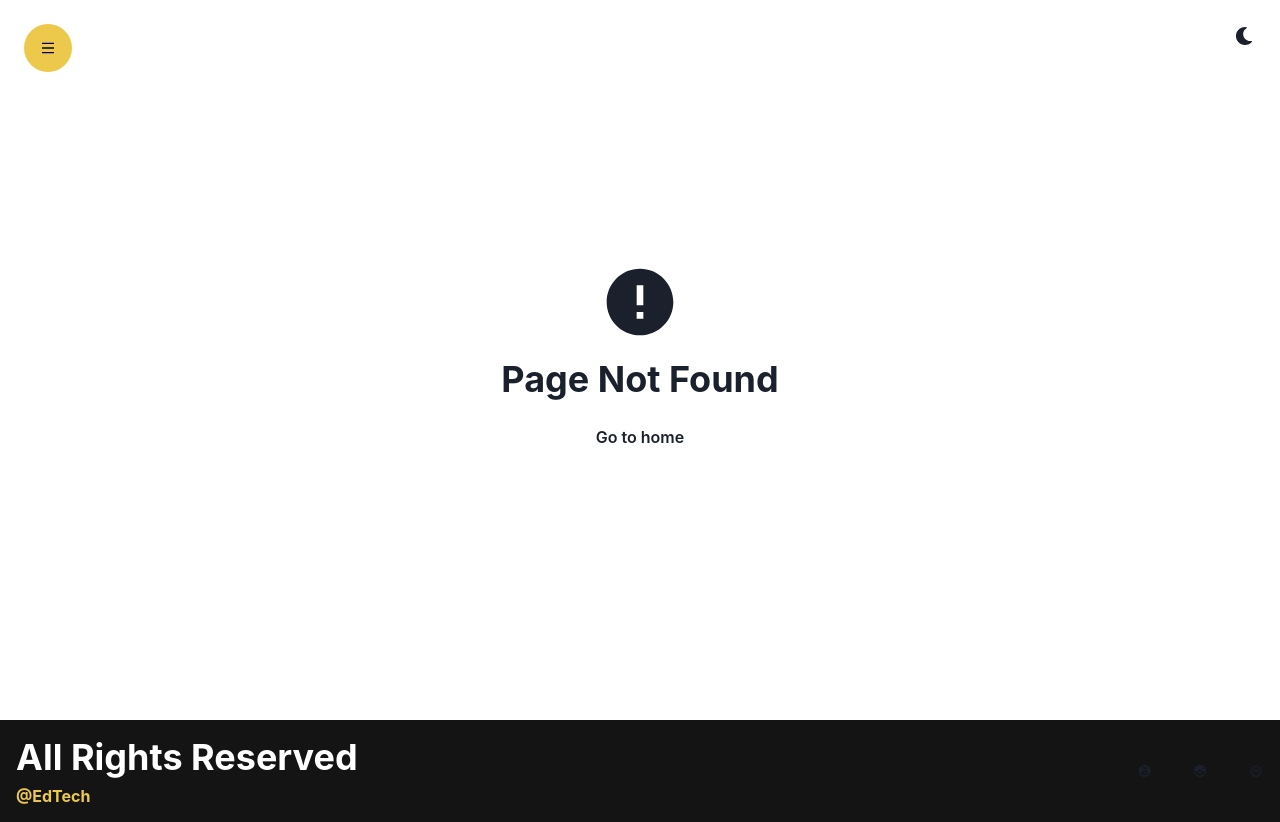
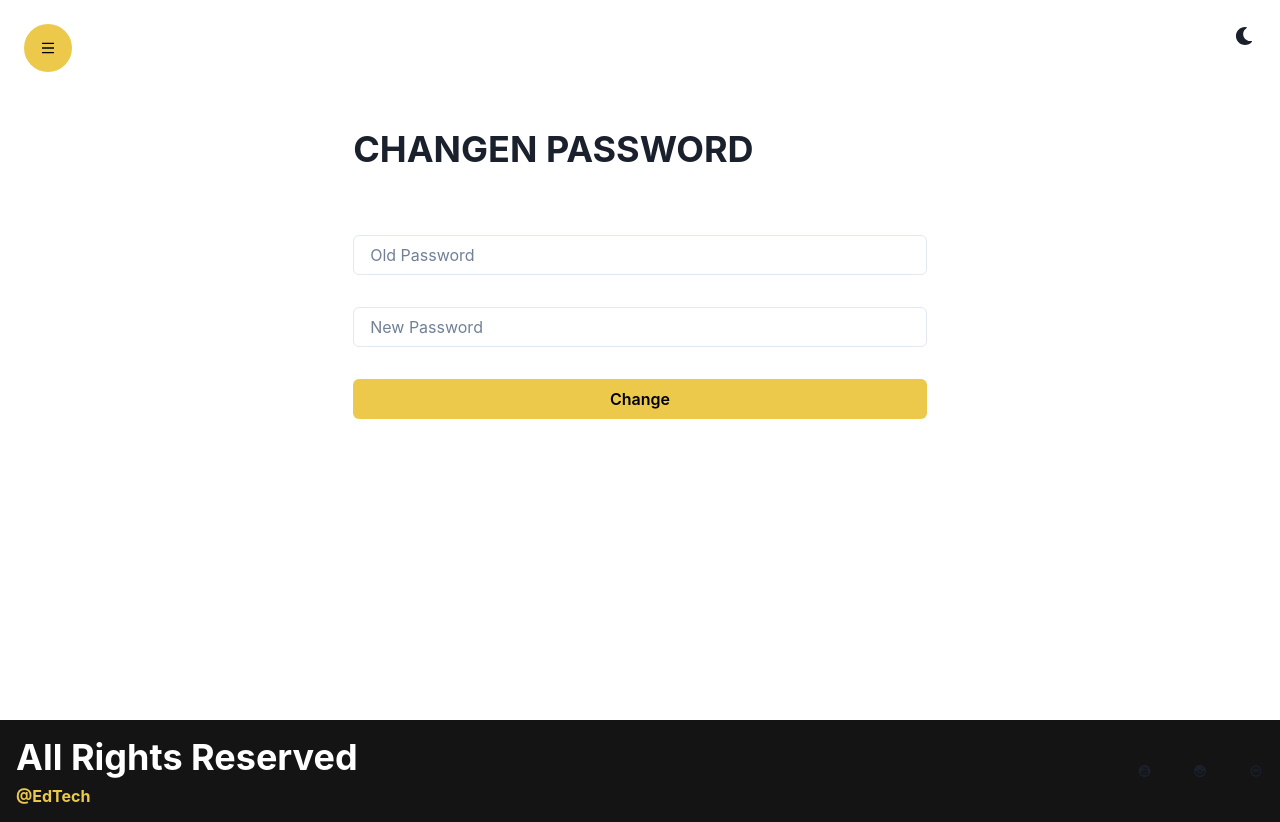
Before and after one commit to Ranjeet0302Singh/edtech-frontend, a React (Create React App) app: page /changepassword in a window 1280 px wide. Before the commit this address had no page. Built offline with nearby package versions, Linux system fonts and the light colour scheme.

Commit message:
Chnage password and update profile done and Admin start

```diff
--- a/src/App.js
+++ b/src/App.js
@@ -17,6 +17,8 @@
 import PaymentFail from './components/Payments/PaymentFail';
 import CoursePage from './components/CoursePage/CoursePage';
 import Profile from './components/Profile/Profile';
+import ChangePassword from './components/Profile/ChangePassword';
+import UpdateProfile from './components/Profile/UpdateProfile';
 
 const App = () => {
   window.addEventListener('contextmenu', e => {
@@ -33,7 +35,10 @@
           <Route path="/contact" element={<Contact />} />
           <Route path="/request" element={<Request />} />
           <Route path="/about" element={<About />} />
+
           <Route path="/profile" element={<Profile />} />
+          <Route path="/updateprofile" element={<UpdateProfile />} />
+          <Route path="/changepassword" element={<ChangePassword />} />
 
           <Route path="/login" element={<Login />} />
           <Route path="/register" element={<Register />} />
--- /dev/null
+++ b/src/components/Profile/ChangePassword.jsx
@@ -0,0 +1,40 @@
+import { Button, Container, Heading, Input, VStack } from '@chakra-ui/react';
+import React, { useState } from 'react';
+
+const ChangePassword = () => {
+  const [oldPassword, setOldPassword] = useState('');
+  const [newPassword, setNewPassword] = useState('');
+  return (
+    <Container py={'16'} minH={'90vh'}>
+      <form>
+        <Heading
+          children="Changen Password"
+          textTransform={'uppercase'}
+          my={'16'}
+          textAlign={['center', 'left']}
+        />
+        <VStack spacing={'8'}>
+          <Input
+            required
+            value={oldPassword}
+            onChange={e => setOldPassword(e.target.value)}
+            placeholder="Old Password"
+            focusBorderColor="yellow.500"
+          />
+          <Input
+            required
+            value={newPassword}
+            onChange={e => setNewPassword(e.target.value)}
+            placeholder="New Password"
+            focusBorderColor="yellow.500"
+          />
+          <Button w={'full'} colorScheme='yellow' type='submit'>
+            Change
+          </Button>
+        </VStack>
+      </form>
+    </Container>
+  );
+};
+
+export default ChangePassword;
--- /dev/null
+++ b/src/components/Profile/UpdateProfile.jsx
@@ -0,0 +1,42 @@
+import { Button, Container, Heading, Input, VStack } from '@chakra-ui/react';
+import React, { useState } from 'react';
+
+const UpdatePassword = () => {
+  const [name, setName] = useState('');
+  const [email, setEmail] = useState('');
+  return (
+    <Container py={'16'} minH={'90vh'}>
+      <form>
+        <Heading
+          children="Update Profile"
+          textTransform={'uppercase'}
+          my={'16'}
+          textAlign={['center', 'left']}
+        />
+        <VStack spacing={'8'}>
+          <Input
+            required
+            value={name}
+            onChange={e => setName(e.target.value)}
+            placeholder="Name"
+            type='text'
+            focusBorderColor="yellow.500"
+          />
+          <Input
+            required
+            value={email}
+            onChange={e => setEmail(e.target.value)}
+            placeholder="Email"
+            type='email'
+            focusBorderColor="yellow.500"
+          />
+          <Button w={'full'} colorScheme='yellow' type='submit'>
+            Update
+          </Button>
+        </VStack>
+      </form>
+    </Container>
+  );
+};
+
+export default UpdatePassword;
```
